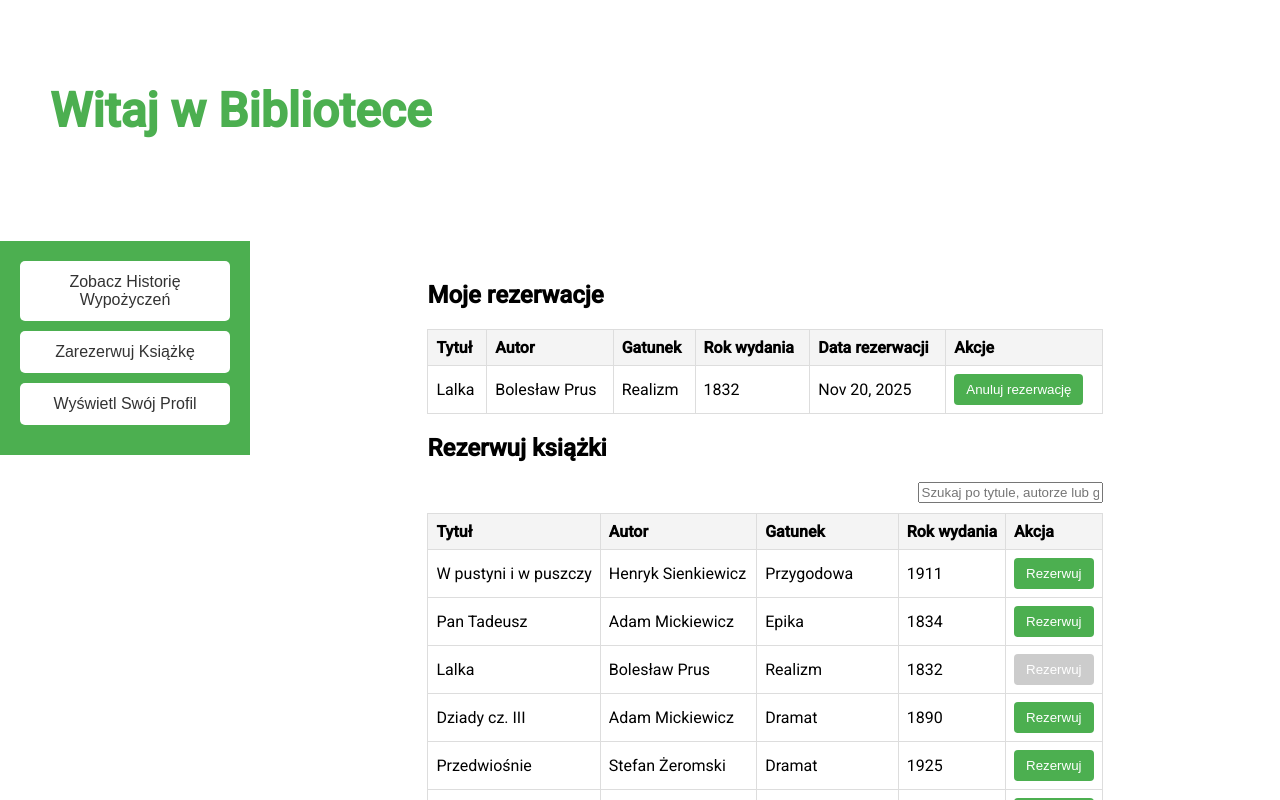
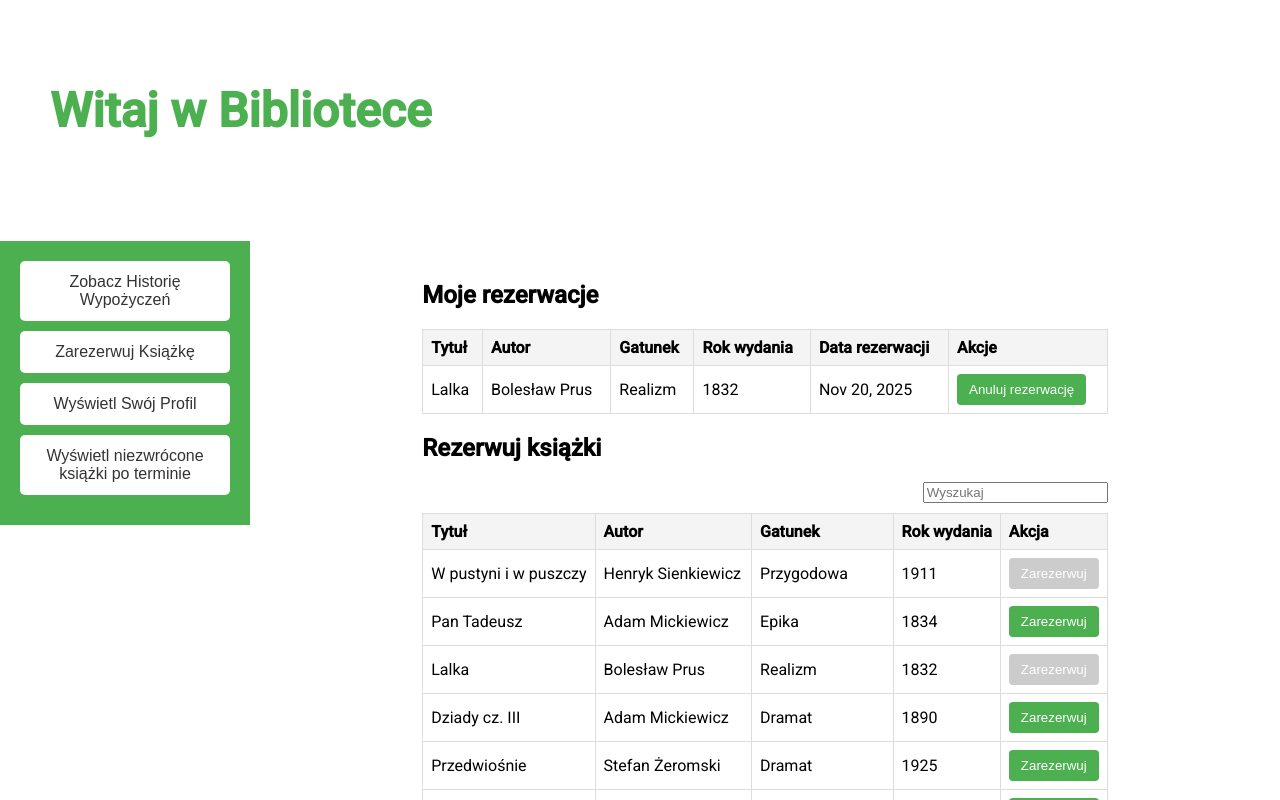
Before and after one commit to MaRchello28/Biblioteka3, an Angular app: page /user-site in a window 1280 px wide. Both pictures are taken after a click on the button "Zarezerwuj Książkę". Shown: the top 800 px of the page. Built offline with nearby package versions, Linux system fonts and the light colour scheme.

Commit message:
Cay User

```diff
--- a/src/app/components/reserve-book/reserve-book.component.css
+++ b/src/app/components/reserve-book/reserve-book.component.css
@@ -1,4 +1,3 @@
-/* Ogólna kolorystyka */
 body {
   font-family: 'Arial', sans-serif;
   background-color: #f4f4f9;
@@ -7,7 +6,6 @@ body {
   padding: 0;
 }
 
-/* Kontener główny strony */
 .user-site-container {
   display: flex;
   flex-direction: row;
@@ -15,11 +13,10 @@ body {
   align-items: flex-start;
   gap: 20px;
   padding: 20px;
-  height: 100vh;  /* Pełna wysokość okna */
+  height: 100vh;
   box-sizing: border-box;
 }
 
-/* Boczny pasek (sidebar) */
 .sidebar {
   position: absolute;
   top: 50px;
@@ -32,7 +29,6 @@ body {
   z-index: 10;
 }
 
-/* Przyciski w sidebar */
 .sidebar button {
   width: 100%;
   padding: 10px;
@@ -49,7 +45,6 @@ body {
   background-color: #45a049;
 }
 
-/* Główna zawartość */
 .main-content {
   display: flex;
   flex-direction: column;
@@ -62,14 +57,12 @@ body {
   height: 100vh;
 }
 
-/* Nagłówek główny */
 h1 {
   font-size: 2.5rem;
   color: #4CAF50;
   text-align: center;
 }
 
-/* Kontener dla rezerwacji */
 .reserve-book-container {
   padding: 20px;
   font-family: Arial, sans-serif;
@@ -78,15 +71,13 @@ h1 {
   box-sizing: border-box;
 }
 
-/* Styl dla tytułów tabel (zielenie i centrowanie) */
 .reserve-book-container h2 {
-  text-align: center;  /* Wyśrodkowanie */
-  color: #4CAF50;      /* Zielony kolor */
-  font-size: 1.8rem;    /* Można dostosować rozmiar czcionki */
-  margin-bottom: 20px;  /* Odstęp poniżej tytułu */
+  text-align: center;
+  color: #4CAF50;
+  font-size: 1.8rem;
+  margin-bottom: 20px;
 }
 
-/* Styl dla tabeli */
 table {
   width: 100%;
   border-collapse: collapse;
@@ -103,7 +94,6 @@ table th {
   background-color: #f4f4f4;
 }
 
-/* Styl dla przycisków */
 button {
   background-color: #4CAF50;
   color: white;
@@ -118,7 +108,6 @@ button:disabled {
   cursor: not-allowed;
 }
 
-/* Styl dla przycisków w sidebar */
 .sidebar button {
   background-color: #4CAF50;
   color: white;
@@ -134,7 +123,6 @@ button:disabled {
   background-color: #45a049;
 }
 
-/* Kontener dla wyszukiwarki */
 .search-container {
   display: flex;
   justify-content: flex-end;
@@ -142,10 +130,9 @@ button:disabled {
   margin-top: 20px;
 }
 
-/* Pole wyszukiwania */
 .search-input {
   padding: 8px;
-  font-size: 1rem;
+  font-size: 2rem;
   width: 250px;
   border: 1px solid #ccc;
   border-radius: 4px;
@@ -154,4 +141,5 @@ button:disabled {
 .search-input:focus {
   border-color: #4CAF50;
   outline: none;
+  width: 250px;
 }
--- a/src/app/components/reserve-book/reserve-book.component.html
+++ b/src/app/components/reserve-book/reserve-book.component.html
@@ -29,9 +29,8 @@
 <div class="reserve-books-container">
   <h2>Rezerwuj książki</h2>
 
-  <!-- Pole wyszukiwania książek -->
   <div class="search-container">
-    <input type="text" [(ngModel)]="searchQuery" id="searchQuery" placeholder="Szukaj po tytule, autorze lub gatunku" />
+    <input type="text" [(ngModel)]="searchQuery" id="searchQuery" placeholder="Wyszukaj" />
   </div>
 
   <table>
@@ -45,15 +44,16 @@
       </tr>
     </thead>
     <tbody>
-      <!-- Wyświetl książki, które pasują do wyszukiwania -->
       <tr *ngFor="let book of getFilteredBooks()">
         <td>{{ book.title }}</td>
         <td>{{ book.author }}</td>
         <td>{{ book.genre }}</td>
         <td>{{ book.publicationYear }}</td>
         <td>
-          <button [disabled]="isBookReserved(book.bookId) || !canReserveBook()" (click)="reserveBook(book.bookId)">
-            Rezerwuj
+          <button
+            [disabled]="isBookReserved(book.bookId) || loanService.isBookLoaned(book.bookId) || !canReserveBook(book.bookId)"
+            (click)="reserveBook(book.bookId)">
+            Zarezerwuj
           </button>
         </td>
       </tr>
--- a/src/app/components/reserve-book/reserve-book.component.ts
+++ b/src/app/components/reserve-book/reserve-book.component.ts
@@ -1,9 +1,10 @@
 import { Component, OnInit } from '@angular/core';
 import { BookService } from '../../services/book.service';
 import { Book } from '../../models/book.model';
+import { ReservationService } from '../../services/reservation.service';
+import { LoanService } from '../../services/loan.service';  // Zaimportuj serwis LoanService
+import { Reservation } from '../../models/reservation.model';
 import { CommonModule } from '@angular/common';
-import { Reservation } from '../../models/reservation.model';
-import { ReservationService } from '../../services/reservation.service';
 import { FormsModule } from '@angular/forms';
 
 @Component({
@@ -21,15 +22,36 @@ export class ReserveBookComponent implements OnInit {
   filteredBooks: Book[] = [];
   searchQuery: string = '';
 
-  constructor(public bookService: BookService, public reservationService: ReservationService) {}
+  constructor(
+    public bookService: BookService,
+    public reservationService: ReservationService,
+    public loanService: LoanService  // Inicjalizuj serwis LoanService
+  ) {}
 
   ngOnInit(): void {
-    this.books = this.bookService.books; this.reservations = this.reservationService.getReservations();
+    this.books = this.bookService.books;
     this.reservations = this.reservationService.getReservations();
   }
 
-  canReserveBook(): boolean {
-    return this.reservationService.canReserveBook();
+  canReserveBook(bookId: number): boolean {
+    // Sprawdź, czy użytkownik ma mniej niż 4 rezerwacje
+    const canReserve = this.reservationService.canReserveBook();
+    if (!canReserve) return false;  // Użytkownik nie może mieć więcej niż 4 rezerwacje
+
+    // Sprawdź, czy książka jest wypożyczona
+    const isBookLoaned = this.loanService.isBookLoaned(bookId);
+    if (isBookLoaned) {
+      return false; // Jeśli książka jest wypożyczona, nie można jej zarezerwować
+    }
+
+    // Sprawdź, czy książka jest już zarezerwowana
+    const isBookReserved = this.isBookReserved(bookId);
+    if (isBookReserved) {
+      return false; // Jeśli książka jest zarezerwowana, nie można jej ponownie zarezerwować
+    }
+
+    // Jeśli wszystkie warunki są spełnione, książka może być zarezerwowana
+    return true;
   }
 
   sortBooks(property: keyof Book): void {
@@ -44,17 +66,12 @@ export class ReserveBookComponent implements OnInit {
     this.books = [...this.bookService.books];
   }
 
-  private isAscending(property: keyof Book): boolean {
-    return this.sortDirection === 'asc';
-
-  }
-
   reserveBook(bookId: number): void {
-    if (this.canReserveBook()) {
+    if (this.canReserveBook(bookId)) {
       this.reservationService.reserveBook(bookId);
       this.reservations = this.reservationService.getReservations();
     } else {
-      alert('Nie możesz zarezerwować więcej niż 4 książek.');
+      alert('Nie możesz zarezerwować tej książki.');
     }
   }
 
@@ -71,17 +88,6 @@ export class ReserveBookComponent implements OnInit {
     return this.books.find(book => book.bookId === bookId);
   }
 
-  filterBooks(): void {
-    this.filteredBooks = this.books.filter(book => {
-      const query = this.searchQuery.toLowerCase();
-      return (
-        book.title.toLowerCase().includes(query) ||
-        book.author.toLowerCase().includes(query) ||
-        book.genre.toLowerCase().includes(query)
-      );
-    });
-  }
-
   getFilteredBooks(): Book[] {
     return this.books.filter(book =>
       book.title.toLowerCase().includes(this.searchQuery.toLowerCase()) ||
--- a/src/app/components/user-site/user-site.component.html
+++ b/src/app/components/user-site/user-site.component.html
@@ -3,8 +3,7 @@
     <button (click)="showLoanBook(true)">Zobacz Historię Wypożyczeń</button>
     <button (click)="showReserveBook()">Zarezerwuj Książkę</button>
     <button (click)="showProfile()">Wyświetl Swój Profil</button>
-    <!-- <button (click)="extendBook()">Przedłuż książkę</button>
-    <button (click)="viewProfile()">Profil</button> -->
+    <button (click)="showOverdueBooks()">Wyświetl niezwrócone książki po terminie</button>
   </div>
 
   <div class="main-content">
@@ -14,5 +13,6 @@
     <app-reserve-book *ngIf="isReserveBookVisible"></app-reserve-book>
 
     <app-user-profile *ngIf="isProfileVisible" [user]="currentUser"></app-user-profile>
+
   </div>
 </div>
--- a/src/app/components/user-site/user-site.component.ts
+++ b/src/app/components/user-site/user-site.component.ts
@@ -24,6 +24,8 @@ export class UserSiteComponent implements OnInit {
   isHistoryVisible = false;
   isProfileVisible = false;
   currentUser: User | null = null;
+  overdueLoans: Loan[] = [];
+  isOverdueAlertVisible = false;
 
   constructor(private loanService: LoanService, private bookService: BookService, private loginService: LoginService) {}
 
@@ -63,4 +65,26 @@ export class UserSiteComponent implements OnInit {
     this.isReserveBookVisible = false;
     this.isProfileVisible = true;
   }
+
+  showOverdueBooks(): void {
+    const today = new Date();
+
+    this.overdueLoans = this.loans.filter(
+      (loan) => !loan.isReturned && new Date(loan.returnDate) < today
+    );
+
+    if (this.overdueLoans.length > 0) {
+      this.isOverdueAlertVisible = true;
+
+      const overdueBookTitles = this.overdueLoans.map(loan => {
+        const book = this.bookService.getBookById(loan.bookId);
+        return book ? book.title : 'Nieznany tytuł';
+      }).join(', ');
+
+      alert(`Masz niezwrócone książki po terminie: ${overdueBookTitles}`);
+    } else {
+      this.isOverdueAlertVisible = false;
+      alert("Nie masz żadnych książek niezwróconych po terminie.");
+    }
+  }
 }
--- a/src/app/services/book.service.ts
+++ b/src/app/services/book.service.ts
@@ -14,7 +14,8 @@ export class BookService {
     new Book(5, 'Przedwiośnie', 'Stefan Żeromski', 'Dramat', 1925, true),
     new Book(6, 'Zbrodnia i kara', 'Fyodor Dostojewski', 'Psychologiczna', 1866, true),
     new Book(7, '1984', 'George Orwell', 'Dystopia', 1949, true),
-    new Book(8, 'Mistrz i Małgorzata', 'Michaił Bułhakow', 'Magiczny realizm', 1967, true)
+    new Book(8, 'Mistrz i Małgorzata', 'Michaił Bułhakow', 'Magiczny realizm', 1967, true),
+    new Book(9, "Niemcy", "Piotr Zychowicz", "Historyczna", 2017, false)
   ];
 
   getBooks(): Book[]{
@@ -81,6 +82,10 @@ export class BookService {
     return book ? book.publicationYear : 0;
   }
 
+  getBookById(bookId: number): Book | undefined {
+    return this.books.find(book => book.bookId === bookId);
+  }
+
 
   constructor() { }
 
--- a/src/app/services/loan.service.ts
+++ b/src/app/services/loan.service.ts
@@ -6,7 +6,8 @@ import { Loan } from '../models/loan.model';
 export class LoanService {
   loans: Loan[] = [
     new Loan(1, 1, 1, new Date('2024-11-10'), new Date('2024-12-24'), false),
-    new Loan(2, 2, 1, new Date('2024-11-10'), new Date('2024-11-24'), true)
+    new Loan(2, 2, 1, new Date('2024-11-10'), new Date('2024-11-24'), true),
+    new Loan(3, 9, 1, new Date('2024-11-02'), new Date('2024-11-30'), false)
   ];
   getLoans(): Loan[]{
     return this.loans
@@ -16,4 +17,8 @@ export class LoanService {
   getUserLoans(userId: number): Loan[] {
     return this.loans.filter(loan => loan.userId === userId);
   }
+
+  isBookLoaned(bookId: number): boolean {
+    return this.loans.some(loan => loan.bookId === bookId && !loan.isReturned);
+  }
 }
--- a/src/app/services/reservation.service.ts
+++ b/src/app/services/reservation.service.ts
@@ -9,7 +9,7 @@ import { BookService } from './book.service';
 export class ReservationService {
   private userId: number = 1;
   reservations: Reservation[] = [
-    new Reservation(1, 3, 1, new Date('2025-11-20'))
+    new Reservation(1, 3, 1, new Date('2025-11-20')),
   ]
 
   constructor(private bookService: BookService) { }
```
